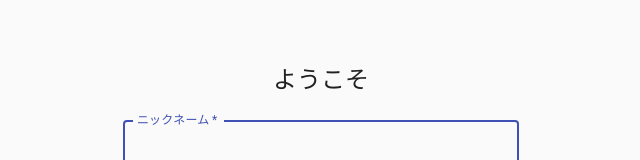
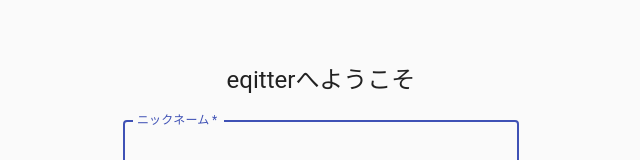
Before and after one commit to KotaYuno/from-North-to-South, a React (Create React App) app in the folder front/: page / in a window 1280 px wide. Shown: the top 160 px of the page, without its empty margins (319-959 px from the left). Built offline with nearby package versions, Linux system fonts and the light colour scheme.

Commit message:
change title

```diff
--- a/front/src/components/SignIn.js
+++ b/front/src/components/SignIn.js
@@ -60,7 +60,7 @@
       <CssBaseline />
       <div className={classes.paper}>
         <Typography component="h1" variant="h5">
-          ようこそ
+          eqitterへようこそ
         </Typography>
         <form className={classes.form} noValidate>
           <TextField
```
